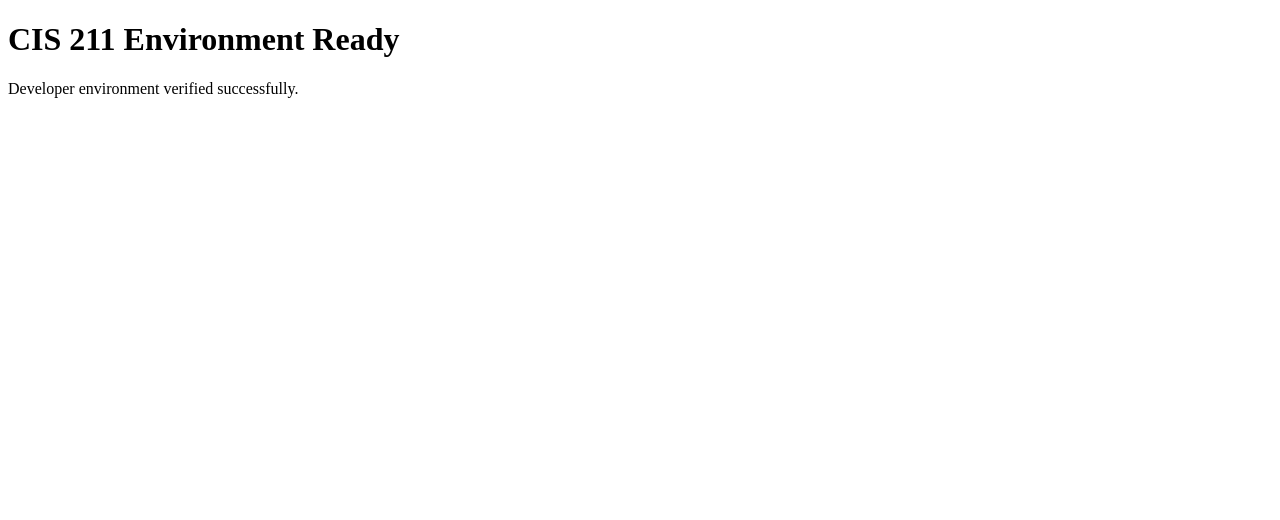
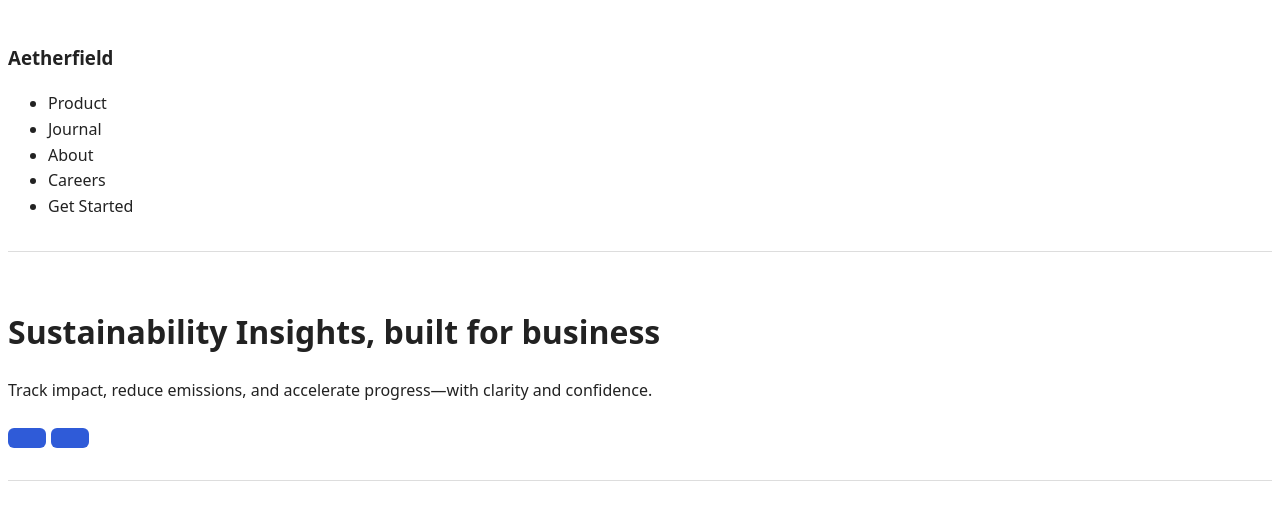
Before and after one commit to Reminess37/CIS211, a plain HTML site: page index.html in a window 1280 px wide. Drawn offline with Linux system fonts and the light colour scheme; files that its build step writes are made by us from their sources.

Commit message:
Update index.html

```diff
--- a/index.html
+++ b/index.html
@@ -1,11 +1,34 @@
-<!DOCTYPE html>
+<!doctype html>
 <html lang="en">
-<head>
-  <meta charset="UTF-8">
-  <title>CIS 211 Verification</title>
-</head>
-<body>
-  <h1>CIS 211 Environment Ready</h1>
-  <p>Developer environment verified successfully.</p>
-</body>
+  <head>
+    <meta charset="UTF-8" />
+    <meta name="viewport" content="width=device-width, initial-scale=1.0" />
+    <title>CIS 211 Internet & Web Technology</title>
+    <link href="./css/styles.css" rel="stylesheet" />
+  </head>
+  <body>
+    <header>
+      <nav>
+        <div>
+          <h3 class="textLogo"> Aetherfield</h3>
+          <!-- <img src="./images/" alt="Logo" class="brandLogo"> -->
+        </div>
+        <ul>
+          <li>Product</li>
+          <li>Journal</li>
+          <li>About</li>
+          <li>Careers</li>
+          <li>Get Started</li>
+        </ul>
+      </nav>
+    </header>
+
+    <main class="profile-stage">
+      <h1>Sustainability Insights, built for business</h1>
+      <p>Track impact, reduce emissions, and accelerate progress—with clarity and confidence.</p>
+      <button class="btn"></button>
+      <button class="btn"></button>
+    </main>
+    <footer></footer>
+  </body>
 </html>
```
